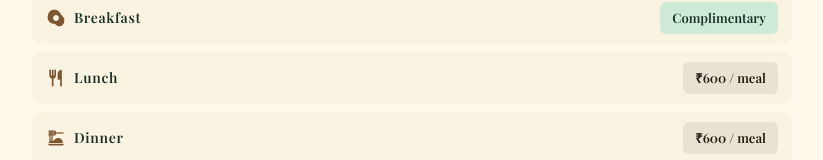
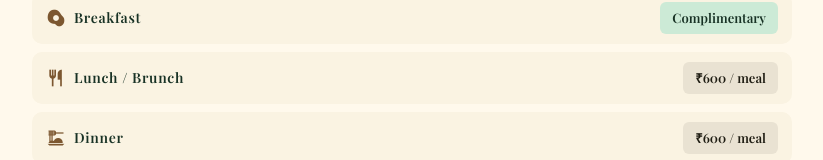
Before and after one commit to rishabhsood123/madhuban_website, a React (Vite) app: page /room/attic-stay in a window 1280 px wide. Shown: the part 2336-2496 px from the top of the page, without its empty margins (228-1051 px from the left). Built offline with nearby package versions, Linux system fonts and the light colour scheme; a web font is replaced by a local one.

Commit message:
Update RoomDetail.tsx

```diff
--- a/src/RoomDetail.tsx
+++ b/src/RoomDetail.tsx
@@ -193,7 +193,7 @@ export default function RoomDetail() {
             <div className="food-pricing-item">
               <div className="food-pricing-header">
                 <span className="material-symbols-outlined food-pricing-icon">restaurant</span>
-                <span className="font-headline label-md text-primary" style={{ textTransform: 'none' }}>Lunch</span>
+                <span className="font-headline label-md text-primary" style={{ textTransform: 'none' }}>Lunch / Brunch</span>
               </div>
               <span className="food-pricing-badge">₹600 / meal</span>
             </div>
```
